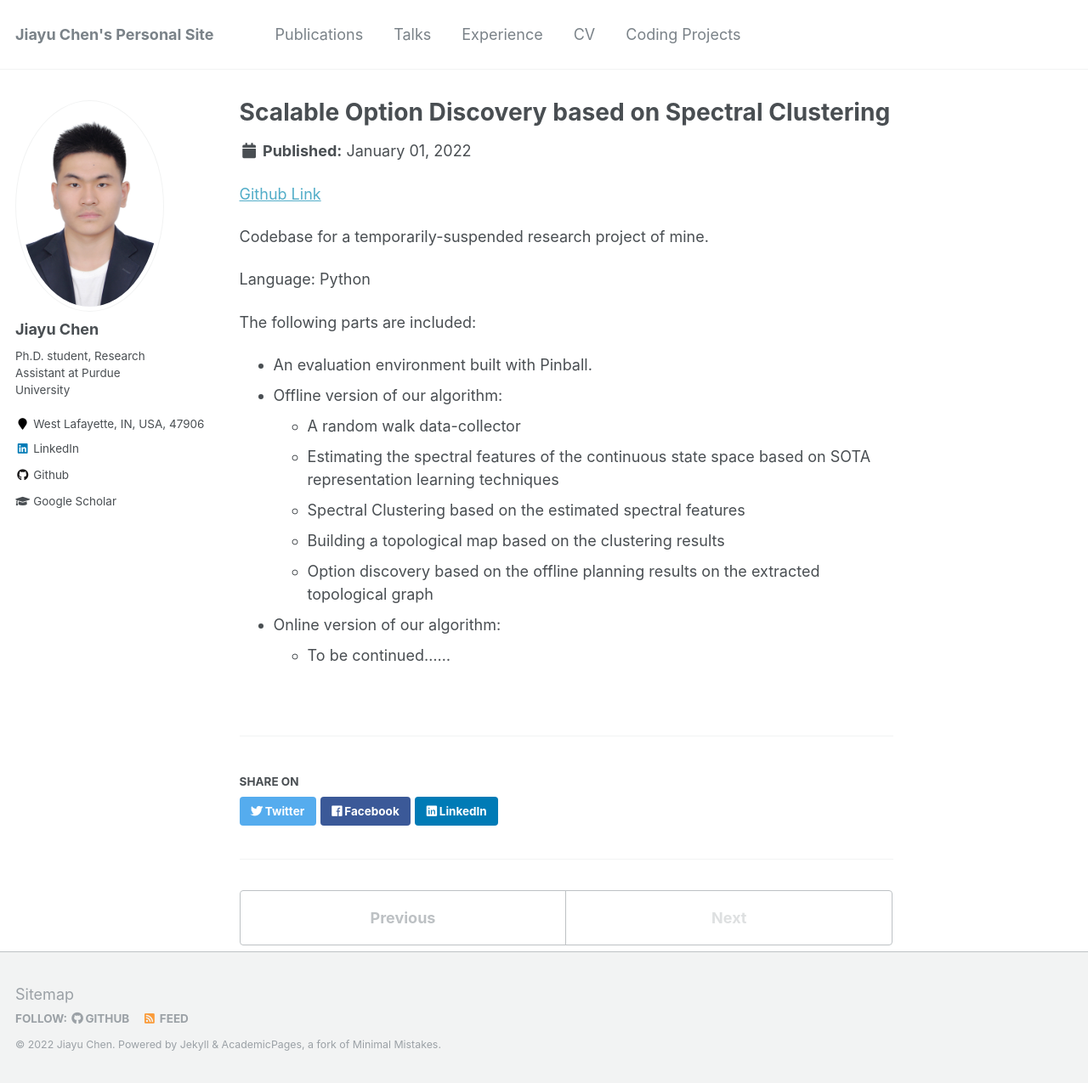
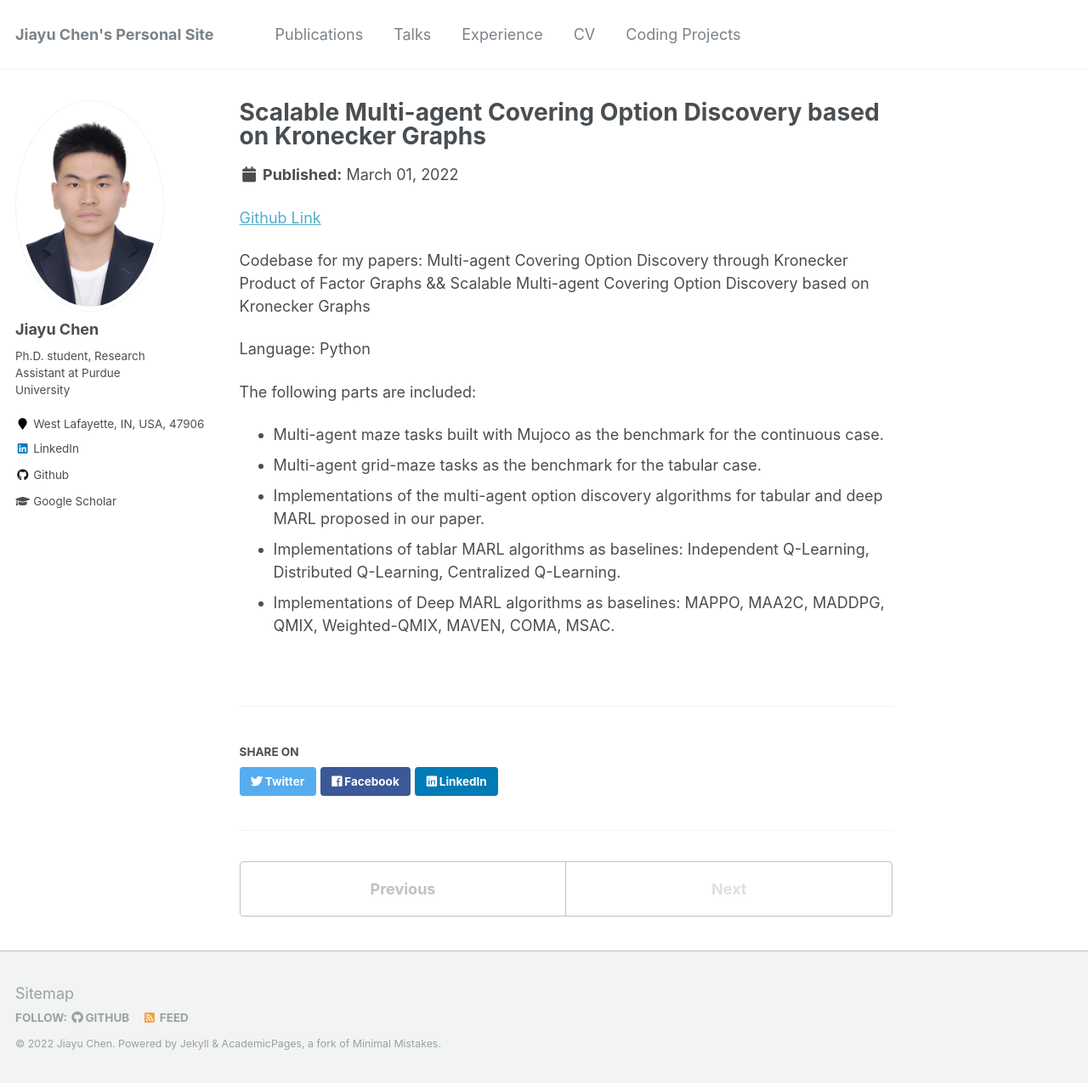
Before and after one commit to LucasCJYSDL/LucasCJYSDL.github.io, a Jekyll site: the page built from _portfolio/coding-8.md, in a window 1280 px wide and 1275 px high. Shown: the whole window at 85% size. Built offline with Jekyll 4.4.1, drawn with Linux system fonts in a browser that asks for light colours.

Commit message:
coding 9

```diff
--- a/_portfolio/coding-8.md
+++ b/_portfolio/coding-8.md
@@ -1,23 +1,19 @@
 ---
-title: "Scalable Option Discovery based on Spectral Clustering"
-excerpt: "An option discovery algorithm based on spectral clustering which can be used for continuous control tasks."
+title: "Scalable Multi-agent Covering Option Discovery based on Kronecker Graphs"
+excerpt: "An option discovery algorithm for multi-agent reinforcement learning, including the tabular version and scalable NN-based version."
 collection: portfolio
-date: 2022-01-01
+date: 2022-03-01
 ---
 
-[Github Link](https://github.com/LucasCJYSDL/Deep-Spectral-Option-Discovery)
+[Github Link](https://github.com/LucasCJYSDL/Scalable_MAOD_based_on_KP)
 
-Codebase for a temporarily-suspended research project of mine.
+Codebase for my papers: Multi-agent Covering Option Discovery through Kronecker Product of Factor Graphs && Scalable Multi-agent Covering Option Discovery based on Kronecker Graphs
 
 Language: Python
 
 The following parts are included:
-- An evaluation environment built with Pinball.
-- Offline version of our algorithm:
-    - A random walk data-collector
-    - Estimating the spectral features of the continuous state space based on SOTA representation learning techniques
-    - Spectral Clustering based on the estimated spectral features
-    - Building a topological map based on the clustering results
-    - Option discovery based on the offline planning results on the extracted topological graph
-- Online version of our algorithm:
-    - To be continued......
+- Multi-agent maze tasks built with Mujoco as the benchmark for the continuous case.
+- Multi-agent grid-maze tasks as the benchmark for the tabular case.
+- Implementations of the multi-agent option discovery algorithms for tabular and deep MARL proposed in our paper.
+- Implementations of tablar MARL algorithms as baselines: Independent Q-Learning, Distributed Q-Learning, Centralized Q-Learning.
+- Implementations of Deep MARL algorithms as baselines: MAPPO, MAA2C, MADDPG, QMIX, Weighted-QMIX, MAVEN, COMA, MSAC.
```
Also changed, not shown: _portfolio/coding-9.md (added, +23 -0 lines).
